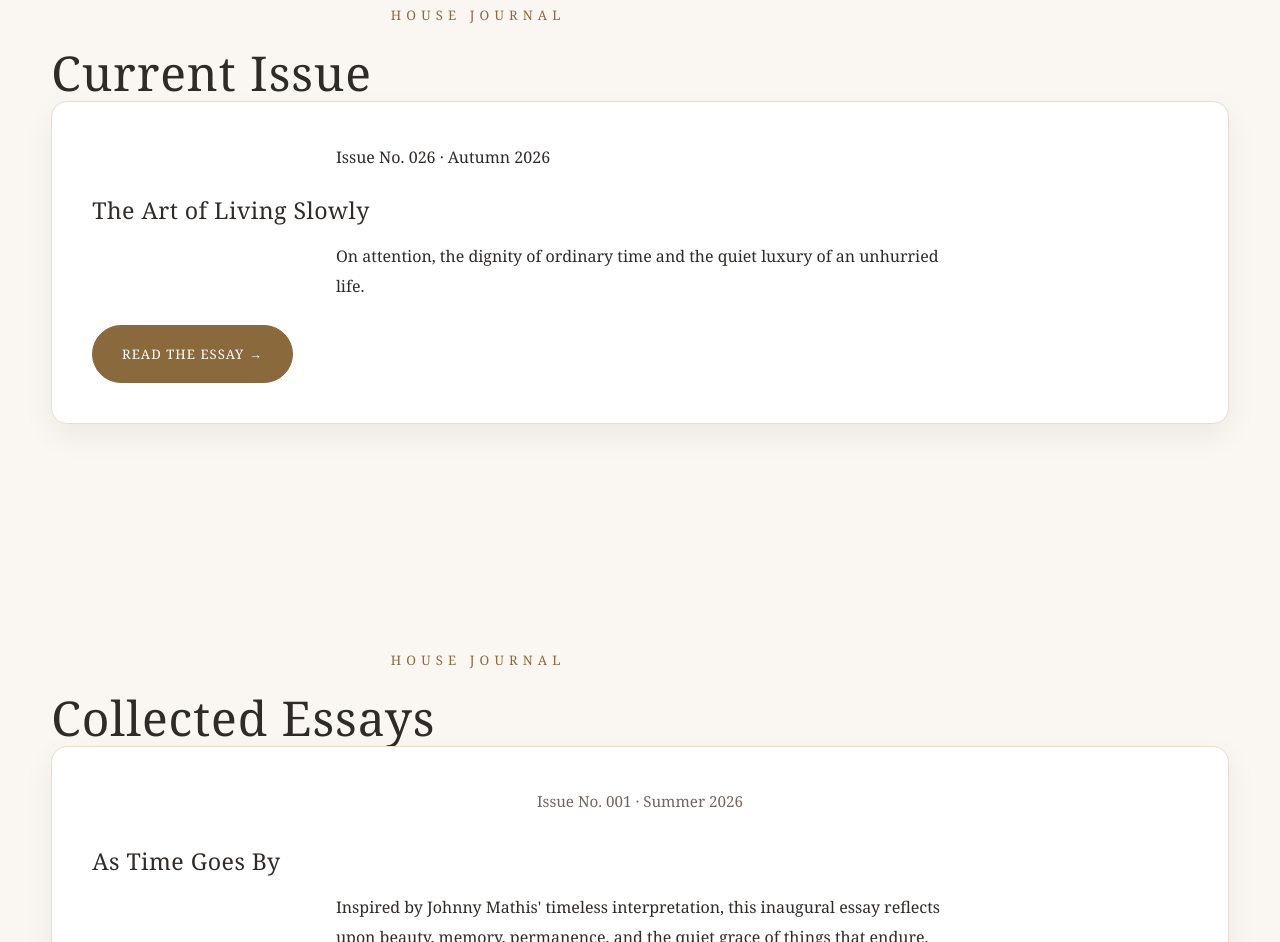
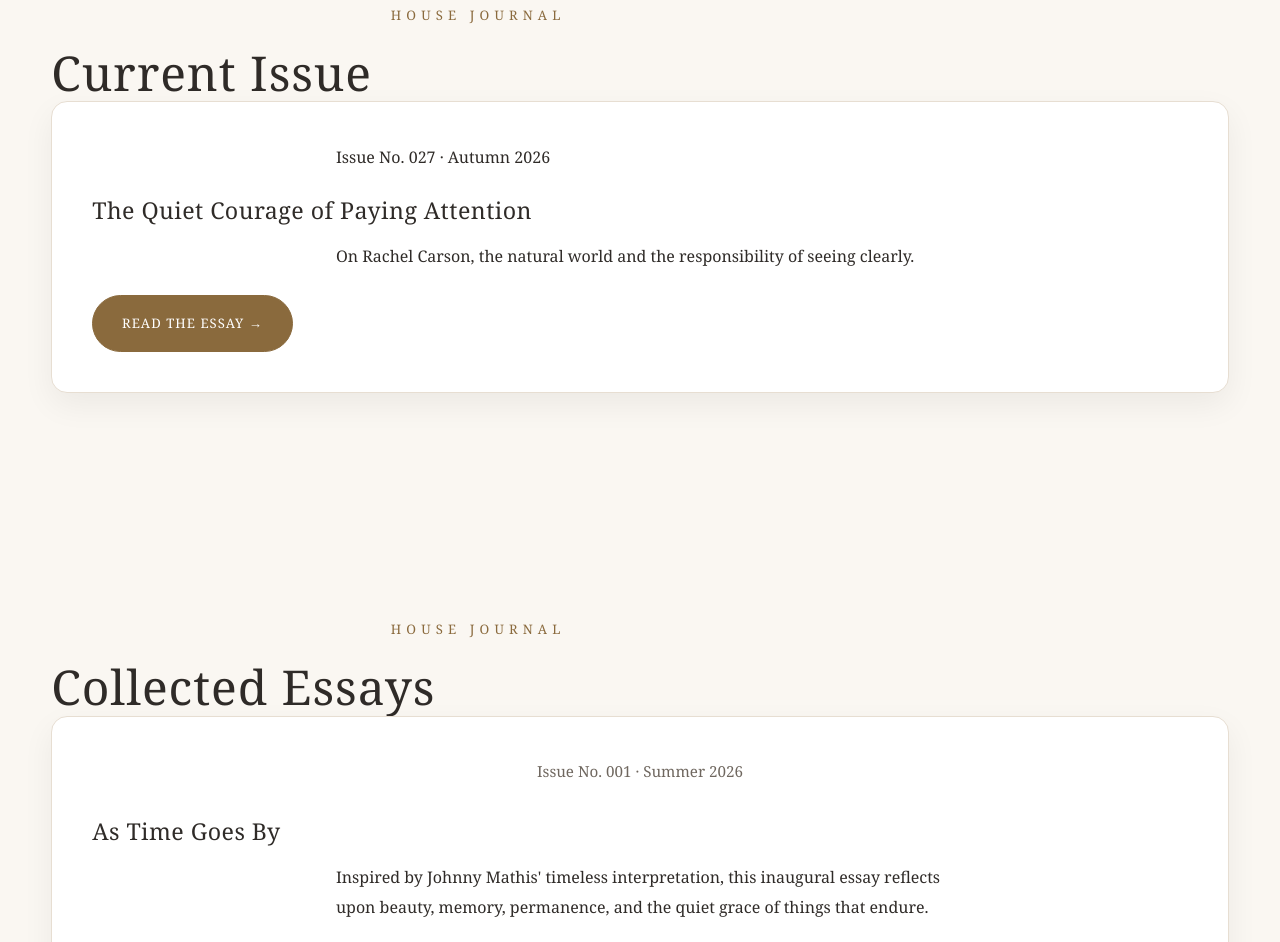
Before and after one commit to sgmacedo-dev/sgmacedo-dev.github.io-SienaBee, a plain HTML site: page index.html in a window 1280 px wide. Shown: the part 1825-2767 px from the top of the page. Drawn offline with Linux system fonts and the light colour scheme.

Commit message:
Set Current Issue on the home page to Issue No. 027, The Quiet Courage of Paying Attention
Silvana, 27/11/2026: the highlight is again the highest Issue number.

```diff
--- a/index.html
+++ b/index.html
@@ -227,24 +227,24 @@ Skip to content
 
 <p class="essay-issue">
 
-Issue No. 026 · Autumn 2026
+Issue No. 027 · Autumn 2026
 
 </p>
 
 <h3>
 
-The Art of Living Slowly
+The Quiet Courage of Paying Attention
 
 </h3>
 
 <p>
 
-On attention, the dignity of ordinary time and the quiet luxury of an unhurried life.
+On Rachel Carson, the natural world and the responsibility of seeing clearly.
 
 </p>
 
 <a class="button"
-href="articles/house-journal/art-of-living-slowly.html">
+href="articles/house-journal/quiet-courage-of-paying-attention.html">
 
 Read the Essay →
 
```
